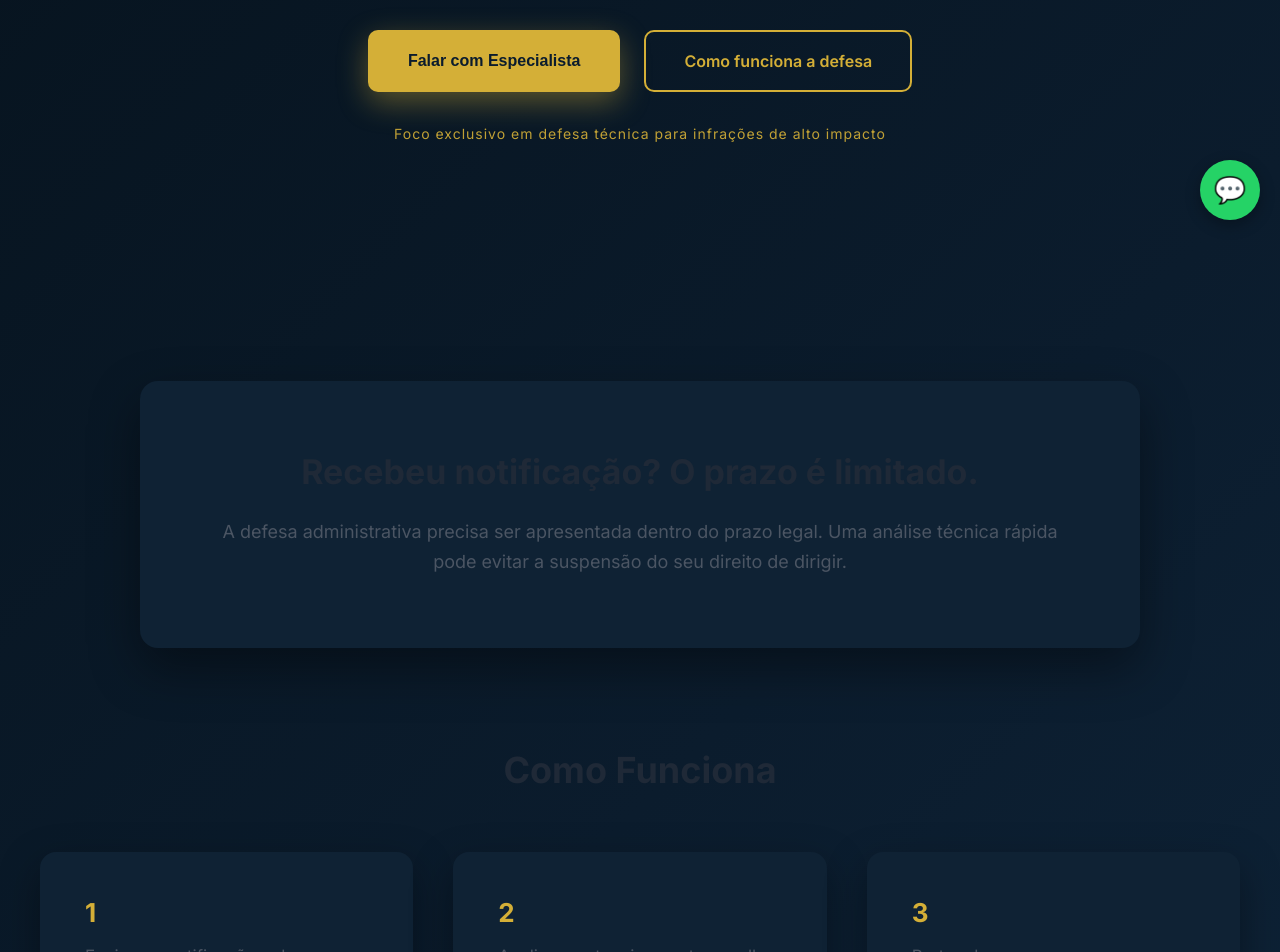
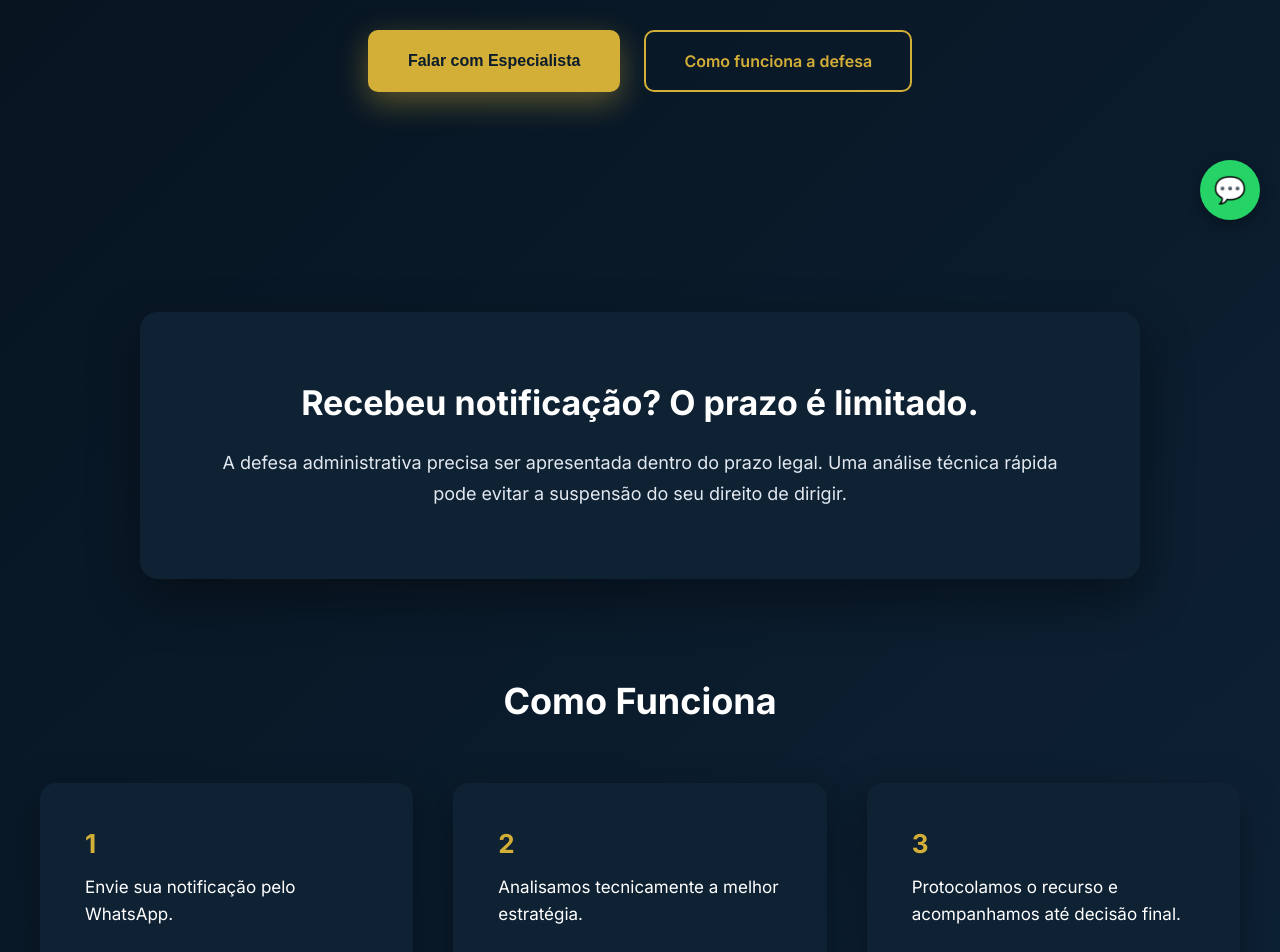
Before and after one commit to ancelmoth/lextransito, a React (Vite) app: page / in a window 1280 px wide. Shown: the part 560-1512 px from the top of the page. Built offline with nearby package versions, Linux system fonts and the light colour scheme.

Commit message:
refeito uns ajustes

```diff
--- a/src/pages/Home.jsx
+++ b/src/pages/Home.jsx
@@ -60,10 +60,6 @@ function Home() {
             Como funciona a defesa
           </Link>
         </div>
-
-        <p style={styles.heroTrust}>
-          Foco exclusivo em defesa técnica para infrações de alto impacto
-        </p>
       </section>
 
       {/* BLOCO DE URGÊNCIA */}
@@ -160,6 +156,7 @@ const styles = {
     lineHeight: "1.1",
     marginBottom: "35px",
     fontWeight: "800",
+    color: "#ffffff",
     textShadow: "0px 8px 30px rgba(0,0,0,0.45)"
   },
 
@@ -204,14 +201,6 @@ const styles = {
     textDecoration: "none"
   },
 
-  heroTrust: {
-    marginTop: "30px",
-    fontSize: "14px",
-    letterSpacing: "1px",
-    color: "#d4af37",
-    opacity: 0.9
-  },
-
   alertSection: {
     maxWidth: "1000px",
     margin: "80px auto",
@@ -250,6 +239,7 @@ const styles = {
   },
 
   stepText: {
+    color: "#ffffff",
     fontSize: "17px",
     lineHeight: "1.6"
   },
@@ -286,6 +276,7 @@ const styles = {
 
   reviewText: {
     fontSize: "20px",
+    color: "#ffffff",
     lineHeight: "1.6",
     marginBottom: "25px"
   },
@@ -315,17 +306,20 @@ const styles = {
   sectionTitle: {
     fontSize: "34px",
     marginBottom: "25px",
-    fontWeight: "700"
+    fontWeight: "700",
+    color: "#ffffff"
   },
 
   sectionTitleCenter: {
     fontSize: "36px",
     marginBottom: "30px",
     fontWeight: "700",
-    textAlign: "center"
+    textAlign: "center",
+    color: "#ffffff"
   },
 
   sectionText: {
+    color: "#e2e8f0",
     fontSize: "18px",
     lineHeight: "1.7",
     maxWidth: "850px",
```
